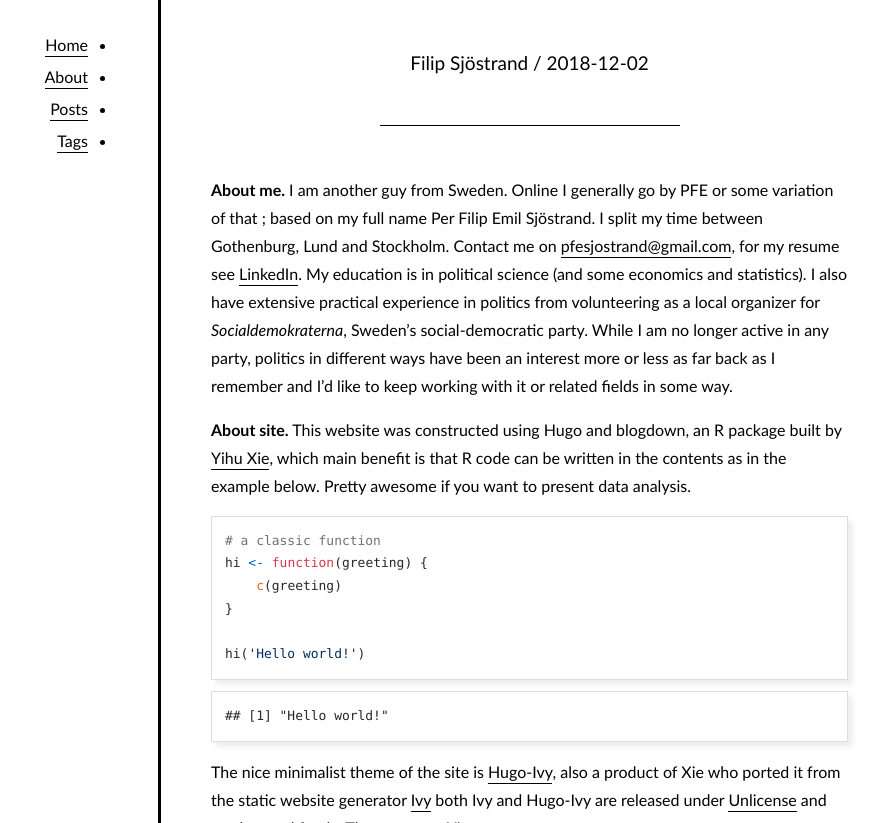
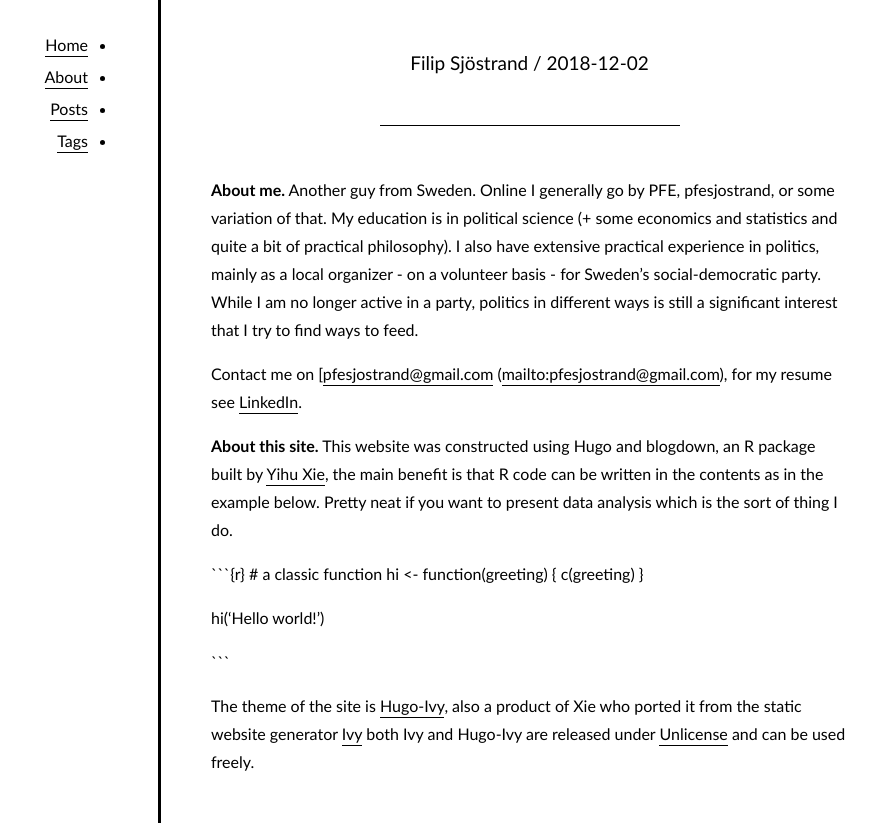
Before and after one commit to bypfe/pfesjostrand.github.io, a plain HTML site: page about/index.html in a window 1280 px wide. Shown: the part 111-934 px from the top of the page, without its empty margins (262-1144 px from the left). Drawn offline with nearby package versions, Linux system fonts and the light colour scheme; some packages are replaced by stand-ins of ours; a script that the page names is missing.

Commit message:
some changes to about and home

````diff
--- a/about/index.html
+++ b/about/index.html
@@ -15,8 +15,8 @@
 
 
 
-      <meta property="description" content="About me. I am another guy from Sweden. Online I generally go by PFE or some variation of that ; based on my full name Per Filip Emil Sjöstrand. I split my time between Gothenburg, Lund and Stockholm. &amp;hellip;">
-      <meta property="og:description" content="About me. I am another guy from Sweden. Online I generally go by PFE or some variation of that ; based on my full name Per Filip Emil Sjöstrand. I split my time between Gothenburg, Lund and Stockholm. &amp;hellip;">
+      <meta property="description" content="About me. Another guy from Sweden. Online I generally go by PFE, pfesjostrand, or some variation of that. My education is in political science (&#43; some economics and statistics and quite a bit of &amp;hellip;">
+      <meta property="og:description" content="About me. Another guy from Sweden. Online I generally go by PFE, pfesjostrand, or some variation of that. My education is in political science (&#43; some economics and statistics and quite a bit of &amp;hellip;">
 
 
 
@@ -25,11 +25,6 @@
 
 
 
-
-
-
-
-<link href='//cdn.bootcss.com/highlight.js/9.12.0/styles/github.min.css' rel='stylesheet' type='text/css' />
 
 
 
@@ -87,31 +82,29 @@
 
 
 
-<p><strong>About me.</strong> I am another guy from Sweden. Online I generally go by
-PFE or some variation of that ; based on my full name Per Filip Emil Sjöstrand.
-I split my time between Gothenburg, Lund and Stockholm. Contact
-me on <a href="mailto:pfesjostrand@gmail.com">pfesjostrand@gmail.com</a>, for my resume
-see <a href="https://LinkedIn.com/ln/fsjostrand">LinkedIn</a>. My education is in political science (and some economics and
-statistics). I also have extensive practical experience in politics
-from volunteering as a local organizer for <em>Socialdemokraterna</em>, Sweden’s social-democratic party.
-While I am no longer active in any party, politics in different ways have been an interest more or less as far back as I
-remember and I’d like to keep working with it or related fields in some way.</p>
-<p><strong>About site.</strong> This website was constructed using Hugo and blogdown, an R package built by
-<a href="https://yihui.name/">Yihu Xie</a>, which main benefit is that R code can be
-written in the contents as in the example below. Pretty awesome if you want to
-present data analysis.</p>
-<pre class="r"><code># a classic function
-hi &lt;- function(greeting) {
-    c(greeting)
-}
-
-hi(&#39;Hello world!&#39;)</code></pre>
-<pre><code>## [1] &quot;Hello world!&quot;</code></pre>
-<p>The nice minimalist theme of the site is
-<a href="https://github.com/yihui/hugo-ivy">Hugo-Ivy</a>, also a product of Xie who ported
-it from the static website generator <a href="https://github.com/dmulholland/ivy">Ivy</a>
-both Ivy and Hugo-Ivy are released under <a href="http://unlicense.org/">Unlicense</a> and can
-be used freely. Thumps up to Xie.</p>
+<p><strong>About me.</strong> Another guy from Sweden. Online I generally go by PFE,
+pfesjostrand, or some variation of that. My education is in political science
+(+ some economics and statistics and quite a bit of practical philosophy). I
+also have extensive practical experience in politics, mainly as a local
+organizer - on a volunteer basis - for Sweden’s social-democratic party. While I
+am no longer active in a party, politics in different ways is still a
+significant interest that I try to find ways to feed.</p>
+<p>Contact me on [<a href="mailto:pfesjostrand@gmail.com" class="email">pfesjostrand@gmail.com</a> (<a href="mailto:pfesjostrand@gmail.com" class="uri">mailto:pfesjostrand@gmail.com</a>), for my
+resume see <a href="https://LinkedIn.com/ln/fsjostrand">LinkedIn</a>.</p>
+<p><strong>About this site.</strong> This website was constructed using Hugo and blogdown, an R
+package built by <a href="https://yihui.name/">Yihu Xie</a>, the main benefit is that R
+code can be written in the contents as in the example below. Pretty neat if you
+want to present data analysis which is the sort of thing I do.</p>
+<p>```{r} # a
+classic function hi &lt;- function(greeting) {
+c(greeting)
+}</p>
+<p>hi(‘Hello world!’)</p>
+<p>```</p>
+<p>The theme of the site is <a href="https://github.com/yihui/hugo-ivy">Hugo-Ivy</a>, also a
+product of Xie who ported it from the static website generator
+<a href="https://github.com/dmulholland/ivy">Ivy</a> both Ivy and Hugo-Ivy are released
+under <a href="http://unlicense.org/">Unlicense</a> and can be used freely.</p>
 
 
   <footer>
@@ -128,19 +121,6 @@ be used freely. Thumps up to Xie.</p>
 
 
 
-
-<script src="//cdn.bootcss.com/highlight.js/9.12.0/highlight.min.js"></script>
-
-
-
-<script src="//cdn.bootcss.com/highlight.js/9.12.0/languages/r.min.js"></script>
-<script src="//cdn.bootcss.com/highlight.js/9.12.0/languages/yaml.min.js"></script>
-<script src="//cdn.bootcss.com/highlight.js/9.12.0/languages/tex.min.js"></script>
-<script>hljs.configure({languages: []}); hljs.initHighlightingOnLoad();</script>
-
-
-
-
   <hr>
   <div class="copyright"><a href="https://github.com/pfesjostrand">Github</a> | <a href="https://twitter.com/pfesjostrand">Twitter</a> | <a href="https://Facebook.com/fsjostrand">Facebook</a> | <a href="https://www.linkedin.com/in/fsjostrand/">LinkedIn</a></div>
 
--- a/index.xml
+++ b/index.xml
@@ -17,7 +17,7 @@
       <pubDate>Sun, 02 Dec 2018 00:00:00 +0000</pubDate>
 
       <guid>/about/</guid>
-      <description>About me. I am another guy from Sweden. Online I generally go by PFE or some variation of that ; based on my full name Per Filip Emil Sjöstrand. I split my time between Gothenburg, Lund and Stockholm. Contact me on pfesjostrand@gmail.com, for my resume see LinkedIn. My education is in political science (and some economics and statistics). I also have extensive practical experience in politics from volunteering as a local organizer for Socialdemokraterna, Sweden’s social-democratic party.</description>
+      <description>About me. Another guy from Sweden. Online I generally go by PFE, pfesjostrand, or some variation of that. My education is in political science (+ some economics and statistics and quite a bit of practical philosophy). I also have extensive practical experience in politics, mainly as a local organizer - on a volunteer basis - for Sweden’s social-democratic party. While I am no longer active in a party, politics in different ways is still a significant interest that I try to find ways to feed.</description>
     </item>
 
     <item>
````
Also changed, not shown: index.html (+8 -6 lines).
